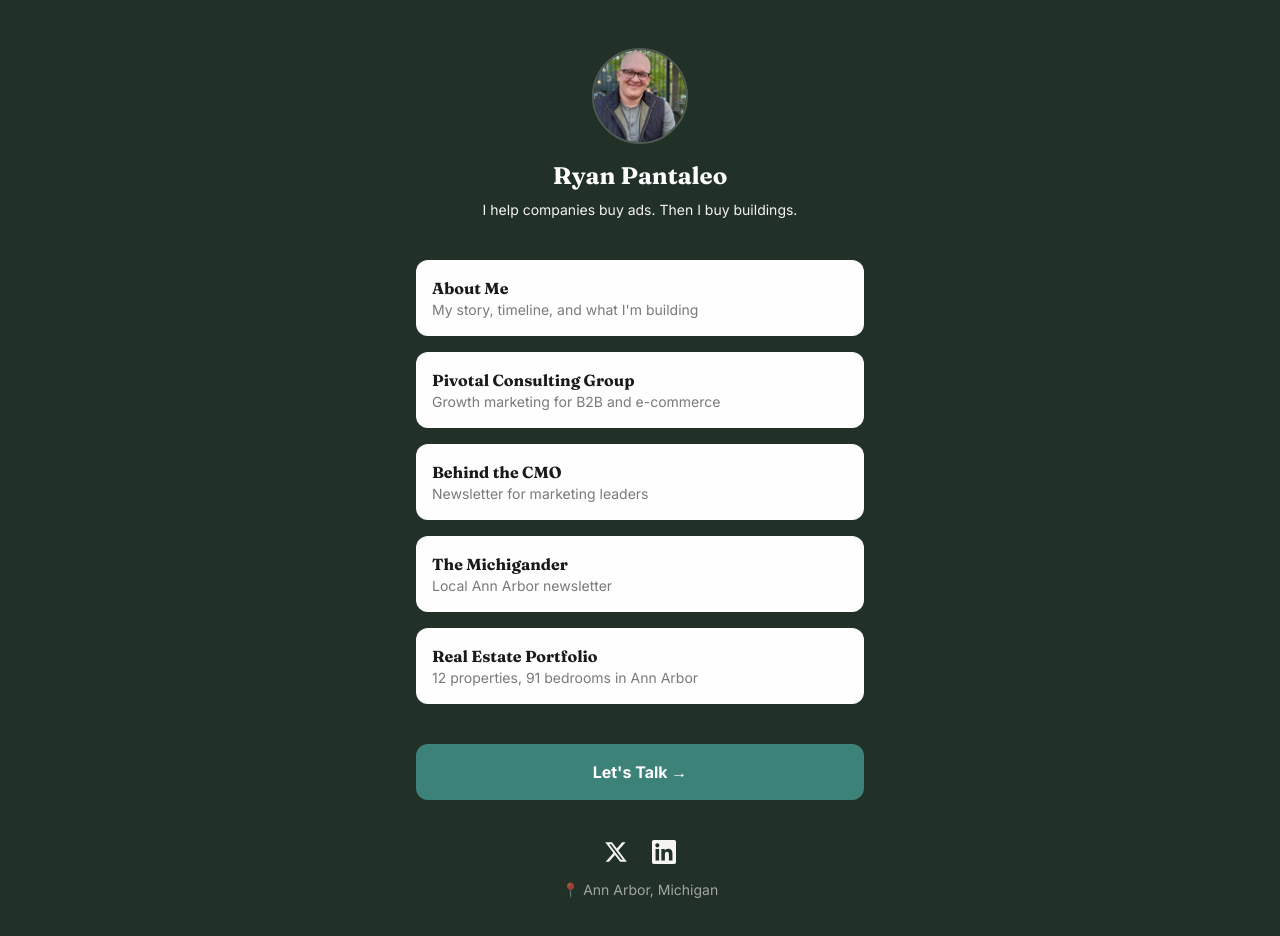
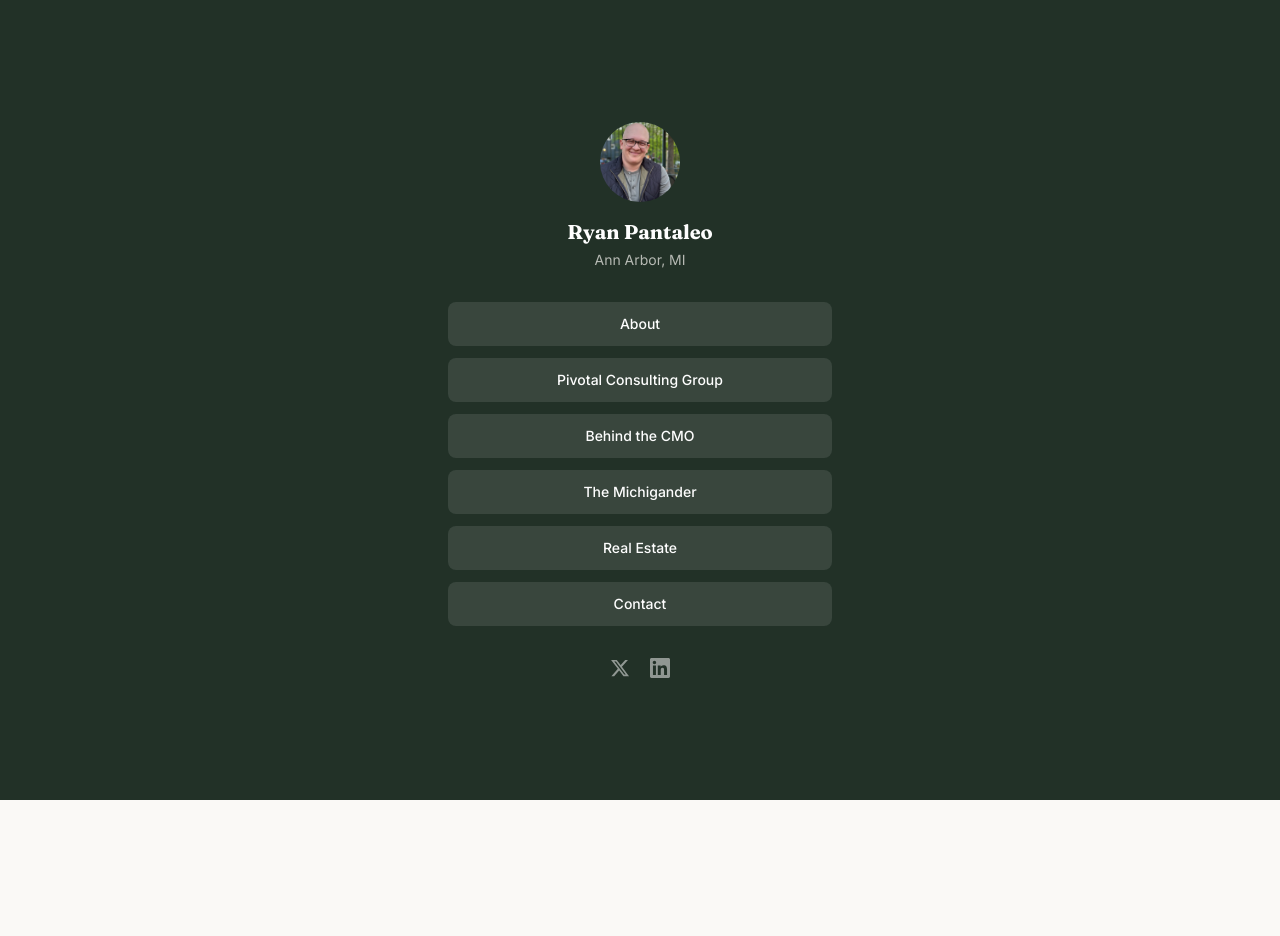
Before and after one commit to rpantaleo11/personal-website, a Next.js app: page /links in a window 1280 px wide. Shown: the top 936 px of the page. After the commit the page ends 800 px from the top, so only its background shows below. Built offline with nearby package versions, Linux system fonts and the light colour scheme.

Commit message:
Clean minimal links page

```diff
--- a/app/links/page.tsx
+++ b/app/links/page.tsx
@@ -1,127 +1,72 @@
 'use client';
 
 import { motion } from 'framer-motion';
-import Link from 'next/link';
 
 const links = [
-  {
-    title: 'About Me',
-    description: 'My story, timeline, and what I\'m building',
-    href: '/about',
-    internal: true,
-  },
-  {
-    title: 'Pivotal Consulting Group',
-    description: 'Growth marketing for B2B and e-commerce',
-    href: 'https://www.pivotal-consulting-group.com',
-    internal: false,
-  },
-  {
-    title: 'Behind the CMO',
-    description: 'Newsletter for marketing leaders',
-    href: 'https://www.behindthecmo.com',
-    internal: false,
-  },
-  {
-    title: 'The Michigander',
-    description: 'Local Ann Arbor newsletter',
-    href: 'https://www.michigander.org',
-    internal: false,
-  },
-  {
-    title: 'Real Estate Portfolio',
-    description: '12 properties, 91 bedrooms in Ann Arbor',
-    href: '/real-estate',
-    internal: true,
-  },
+  { title: 'About', href: '/about' },
+  { title: 'Pivotal Consulting Group', href: 'https://www.pivotal-consulting-group.com' },
+  { title: 'Behind the CMO', href: 'https://www.behindthecmo.com' },
+  { title: 'The Michigander', href: 'https://www.michigander.org' },
+  { title: 'Real Estate', href: '/real-estate' },
+  { title: 'Contact', href: '/contact' },
 ];
 
 export default function Links() {
   return (
-    <div className="min-h-screen bg-[#223127] py-12 px-6">
-      <div className="max-w-md mx-auto">
-        {/* Profile Section */}
+    <div className="min-h-screen bg-[#223127] flex items-center justify-center py-16 px-6">
+      <div className="w-full max-w-sm">
+        {/* Profile */}
         <motion.div
-          initial={{ opacity: 0, y: 20 }}
+          initial={{ opacity: 0, y: 10 }}
           animate={{ opacity: 1, y: 0 }}
-          transition={{ duration: 0.5 }}
-          className="text-center mb-10"
+          transition={{ duration: 0.4 }}
+          className="text-center mb-8"
         >
           <img
             src="/unnamed.jpg"
             alt="Ryan Pantaleo"
-            className="w-24 h-24 rounded-full mx-auto mb-4 border-2 border-cream-50/20 object-cover"
+            className="w-20 h-20 rounded-full mx-auto mb-4 object-cover"
           />
-          <h1 className="text-2xl font-bold text-cream-50 mb-2" style={{ fontFamily: 'var(--font-fraunces)' }}>
+          <h1 className="text-xl font-semibold text-cream-50" style={{ fontFamily: 'var(--font-fraunces)' }}>
             Ryan Pantaleo
           </h1>
-          <p className="text-cream-200 text-sm">
-            I help companies buy ads. Then I buy buildings.
+          <p className="text-cream-200/70 text-sm mt-1">
+            Ann Arbor, MI
           </p>
         </motion.div>
 
         {/* Links */}
-        <div className="space-y-4 mb-10">
+        <div className="space-y-3">
           {links.map((link, index) => (
-            <motion.div
+            <motion.a
               key={link.title}
-              initial={{ opacity: 0, y: 20 }}
+              href={link.href}
+              target={link.href.startsWith('http') ? '_blank' : undefined}
+              rel={link.href.startsWith('http') ? 'noopener noreferrer' : undefined}
+              initial={{ opacity: 0, y: 10 }}
               animate={{ opacity: 1, y: 0 }}
-              transition={{ duration: 0.5, delay: index * 0.1 }}
+              transition={{ duration: 0.3, delay: 0.1 + index * 0.05 }}
+              className="block text-center py-3 px-4 rounded-lg bg-cream-50/10 hover:bg-cream-50/20 text-cream-50 text-sm font-medium transition-colors"
             >
-              {link.internal ? (
-                <Link
-                  href={link.href}
-                  className="block bg-cream-50 hover:bg-cream-100 rounded-xl p-4 transition-all duration-200 hover:scale-[1.02] hover:shadow-lg"
-                >
-                  <h2 className="font-semibold text-charcoal-900">{link.title}</h2>
-                  <p className="text-sm text-charcoal-500">{link.description}</p>
-                </Link>
-              ) : (
-                <a
-                  href={link.href}
-                  target="_blank"
-                  rel="noopener noreferrer"
-                  className="block bg-cream-50 hover:bg-cream-100 rounded-xl p-4 transition-all duration-200 hover:scale-[1.02] hover:shadow-lg"
-                >
-                  <h2 className="font-semibold text-charcoal-900">{link.title}</h2>
-                  <p className="text-sm text-charcoal-500">{link.description}</p>
-                </a>
-              )}
-            </motion.div>
+              {link.title}
+            </motion.a>
           ))}
         </div>
 
-        {/* CTA */}
-        <motion.div
-          initial={{ opacity: 0, y: 20 }}
-          animate={{ opacity: 1, y: 0 }}
-          transition={{ duration: 0.5, delay: 0.5 }}
-          className="mb-10"
-        >
-          <Link
-            href="/contact"
-            className="block bg-eucalyptus-600 hover:bg-eucalyptus-700 text-white text-center font-bold rounded-xl p-4 transition-all duration-200 hover:scale-[1.02] hover:shadow-lg"
-          >
-            Let's Talk →
-          </Link>
-        </motion.div>
-
-        {/* Footer Info */}
+        {/* Social */}
         <motion.div
           initial={{ opacity: 0 }}
           animate={{ opacity: 1 }}
-          transition={{ duration: 0.5, delay: 0.6 }}
-          className="text-center space-y-4"
+          transition={{ duration: 0.4, delay: 0.5 }}
+          className="flex justify-center gap-5 mt-8"
         >
-          <div className="flex justify-center gap-6">
           <a
             href="https://twitter.com/RyPantaleo"
             target="_blank"
             rel="noopener noreferrer"
-              className="text-cream-200 hover:text-cream-50 transition-colors"
+            className="text-cream-50/50 hover:text-cream-50 transition-colors"
           >
-              <svg className="w-6 h-6" fill="currentColor" viewBox="0 0 24 24">
+            <svg className="w-5 h-5" fill="currentColor" viewBox="0 0 24 24">
               <path d="M18.244 2.25h3.308l-7.227 8.26 8.502 11.24H16.17l-5.214-6.817L4.99 21.75H1.68l7.73-8.835L1.254 2.25H8.08l4.713 6.231zm-1.161 17.52h1.833L7.084 4.126H5.117z" />
             </svg>
           </a>
@@ -129,16 +74,12 @@
             href="https://linkedin.com/in/ryanpantaleo"
             target="_blank"
             rel="noopener noreferrer"
-              className="text-cream-200 hover:text-cream-50 transition-colors"
+            className="text-cream-50/50 hover:text-cream-50 transition-colors"
           >
-              <svg className="w-6 h-6" fill="currentColor" viewBox="0 0 24 24">
+            <svg className="w-5 h-5" fill="currentColor" viewBox="0 0 24 24">
               <path d="M20.447 20.452h-3.554v-5.569c0-1.328-.027-3.037-1.852-3.037-1.853 0-2.136 1.445-2.136 2.939v5.667H9.351V9h3.414v1.561h.046c.477-.9 1.637-1.85 3.37-1.85 3.601 0 4.267 2.37 4.267 5.455v6.286zM5.337 7.433c-1.144 0-2.063-.926-2.063-2.065 0-1.138.92-2.063 2.063-2.063 1.14 0 2.064.925 2.064 2.063 0 1.139-.925 2.065-2.064 2.065zm1.782 13.019H3.555V9h3.564v11.452zM22.225 0H1.771C.792 0 0 .774 0 1.729v20.542C0 23.227.792 24 1.771 24h20.451C23.2 24 24 23.227 24 22.271V1.729C24 .774 23.2 0 22.222 0h.003z" />
             </svg>
           </a>
-          </div>
-          <p className="text-cream-200/60 text-sm">
-            📍 Ann Arbor, Michigan
-          </p>
         </motion.div>
       </div>
     </div>
```
Lines whose indentation alone changed are shown as unchanged.
